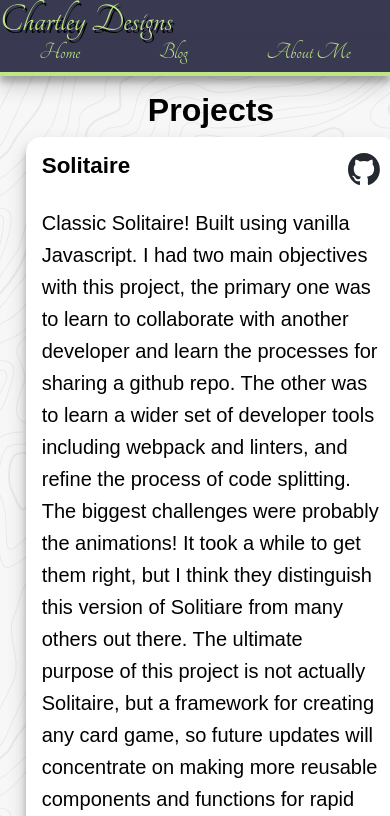
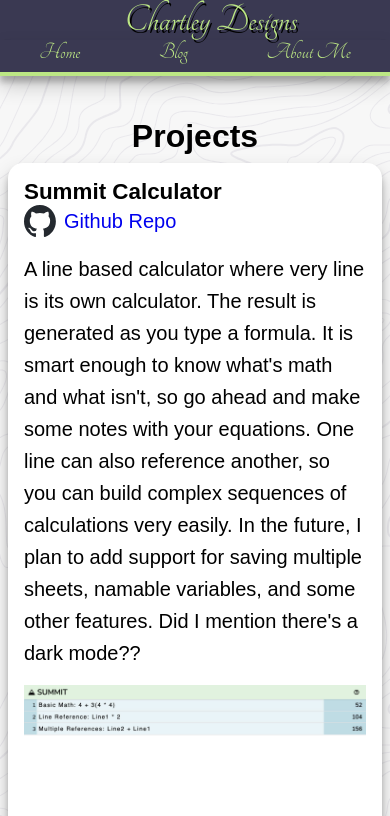
Before and after one commit to chartley1988/chartley-designs, a Next.js app: page / in a window 390 px wide. Shown: the top 816 px of the page. Built offline with nearby package versions, Linux system fonts and the light colour scheme; a web font is replaced by a local one.

Commit message:
Various Style tweaks

```diff
--- a/src/components/data/projects_data.ts
+++ b/src/components/data/projects_data.ts
@@ -1,5 +1,14 @@
 
 const Data: Object[] = [
+	{
+		title: 'Summit Calculator',
+		description:
+			"A line based calculator where very line is its own calculator. The result is generated as you type a formula. It is smart enough to know what's math and what isn't, so go ahead and make some notes with your equations. One line can also reference another, so you can build complex sequences of calculations very easily. In the future, I plan to add support for saving multiple sheets, namable variables, and some other features. Did I mention there's a dark mode??",
+		image_src: "/images/stacked-calculator.jpg",
+		live_url: 'https://chartley1988.github.io/chartleys-calculator/',
+		github_url: 'https://github.com/chartley1988/chartleys-calculator',
+		key_value: 'calculator',
+	},
 	{
 		title: 'Solitaire',
 		description:
@@ -8,15 +17,6 @@ const Data: Object[] = [
 		live_url: 'https://daver067.github.io/card-games/',
 		github_url: 'https://github.com/Daver067/card-games',
 		key_value: 'solitaire',
-	},
-	{
-		title: 'Stacked Calculator',
-		description:
-			'A line based calculator. This is very early in development, and my intention is to focus on it once this site is complete. It will work kind of like a cross between a spreadsheet application and a calculator. You will have an infanite number of lines to build equations from, and the answers from those lines can be referenced in other lines. This allows for complex sequences of calculations. Eventually I would like to have the option to save sequences with user-set inputs to make the calculations like mini-apps in themselves.',
-		image_src: "/images/stacked-calculator.jpg",
-		live_url: 'https://chartley1988.github.io/chartleys-calculator/',
-		github_url: 'https://github.com/chartley1988/chartleys-calculator',
-		key_value: 'calculator',
 	},
 	{
 		title: 'Chartley Designs',
--- a/src/components/header.tsx
+++ b/src/components/header.tsx
@@ -5,9 +5,11 @@ import NavMenu from './nav_menu';
 function Header() {
 	return (
 		<div className={styles.container}>
-			<h1>Chartley Designs</h1>
-			<div className={styles.social}>
-				<SocialBar />
+			<div className={styles.title}>
+				<h1>Chartley Designs</h1>
+				<div className={styles.social}>
+					<SocialBar />
+				</div>
 			</div>
 			<NavMenu />
 		</div>
--- a/src/components/projects.tsx
+++ b/src/components/projects.tsx
@@ -19,7 +19,8 @@ const listProjects = projectArray.map((project: any) => (
 		<div className={styles.header}>
 			<h3>{project.title}</h3>
 			<div>
-				<a href={project.github_url}>
+				<a href={project.github_url} className={styles.github}>
+					<p>Github Repo</p>
 					<Image
 						src="/icons/github-mark.svg"
 						alt='GitHub Logo'
@@ -48,8 +49,10 @@ const listProjects = projectArray.map((project: any) => (
 function Projects() {
 	return (
 		<div className={styles.projects}>
+			<br />
 			<h2>Projects</h2>
 			<ul>{listProjects}</ul>
+			<br />
 		</div>
 	);
 }
--- a/src/styles/blog.module.css
+++ b/src/styles/blog.module.css
@@ -8,6 +8,7 @@
 }
 
 .blog {
+    width: 100%;
     max-width: 900px;
     padding: 0rem 1rem 0.5rem 1rem;
     margin-top: 1rem;
--- a/src/styles/header.module.css
+++ b/src/styles/header.module.css
@@ -7,23 +7,23 @@
 
     font-family: 'Tangerine';
     font-weight: 400;
-    text-align: center;
     user-select: none;
+}
+
+.title {
+    display: flex;
+    justify-content: space-between;
+    align-items: center;
+    padding: 0 1rem 0 1rem;
 }
 
 .container > h1 {
     text-shadow: 5px 3px 0px rgb(0, 0, 0);
 }
 
-.social {
-    position: absolute;
-    right: 10px;
-    top: 0px;
-}
-
 
 @media only screen and (max-width: 1100px) {
-    .container > h1 {
+    .title > h1 {
         font-size: 3rem;
         text-align: left;
         text-shadow: 2px 3px 0px rgb(0, 0, 0);
@@ -31,18 +31,21 @@
 }
 
 @media only screen and (max-width: 768px) {
-    .container {
+    .title {
+        width: 100%;
+        justify-content: center;
+        text-align: center;
         font-size: 2rem;
 
     }
 
-    .container > h1 {
+    .title > h1 {
         font-size: 2.5rem;
         text-shadow: 2px 3px 0px rgb(0, 0, 0);
     }
 
-    .container > .social{
-        visibility: hidden;
+    .title > .social{
+        display: none;
 
     }
 }
--- a/src/styles/post.module.css
+++ b/src/styles/post.module.css
@@ -2,6 +2,7 @@
     display: grid;
     grid-template-columns: 1fr auto;
     grid-template-rows: auto 1fr;
+    transition: all 0.3s;
 }
 
 .container > a {
@@ -11,10 +12,12 @@
     transition-duration: 0.2s;
 }
 
-.container > a:hover {
-    transform: scaleY(1.1);
-    font-weight: 900;
-    transition-duration: 0.2s;
+.container:hover {
+    font-weight: 450;
+    transform: translateX(5px);
+    background-color: var(--color-accent-light);
+    filter: brightness(1.25);
+    transition: all 0.3s;
 }
 
 .container > p {
--- a/src/styles/projects.module.css
+++ b/src/styles/projects.module.css
@@ -1,6 +1,4 @@
 .projects {
-	width: 100%;
-
 	display: flex;
 	flex-direction: column;
 	gap: 1rem;
@@ -65,6 +63,21 @@
 	display: flex;
 	align-items: center;
 }
+
+.github {
+	display: flex;
+	flex-direction: row;
+	align-items: center;
+	gap: 0.5rem;
+}
+
+.github:hover {
+	text-decoration: underline var(--color-background-accent);
+}
+
+.github > p {
+	display: inline;
+}
 /* -------------------------------------------------------------- */
 
 @media only screen and (max-width: 1200px) {
@@ -90,7 +103,7 @@
 @media only screen and (max-width: 768px) {
 	.projects {
 		gap: 0.5rem;
-		padding: 0.5rem 1rem 0.5rem 1rem;
+		padding: 0.5rem 0.5rem 0.5rem 0.5rem;
 	}
 
 	.projects > p {
@@ -99,9 +112,13 @@
 	}
 
 	.project {
+		width: 100%;
 		border: 4px solid var(--color-accent-medium);
 	}
 
+	.header {
+		flex-direction: column;
+	}
 
 	.header > h2 {
 		color: var(--color-accent-dark);
@@ -113,6 +130,11 @@
 		font-size: 1.4rem;
 	}
 
+	.github {
+		flex-direction: row-reverse;
+		justify-content: flex-end;
+	}
+
 	.project > a {
 		font-size: 1.2rem;
 		text-decoration: underline;
```
Also changed, not shown: public/images/stacked-calculator.jpg, src/styles/globals.css.
